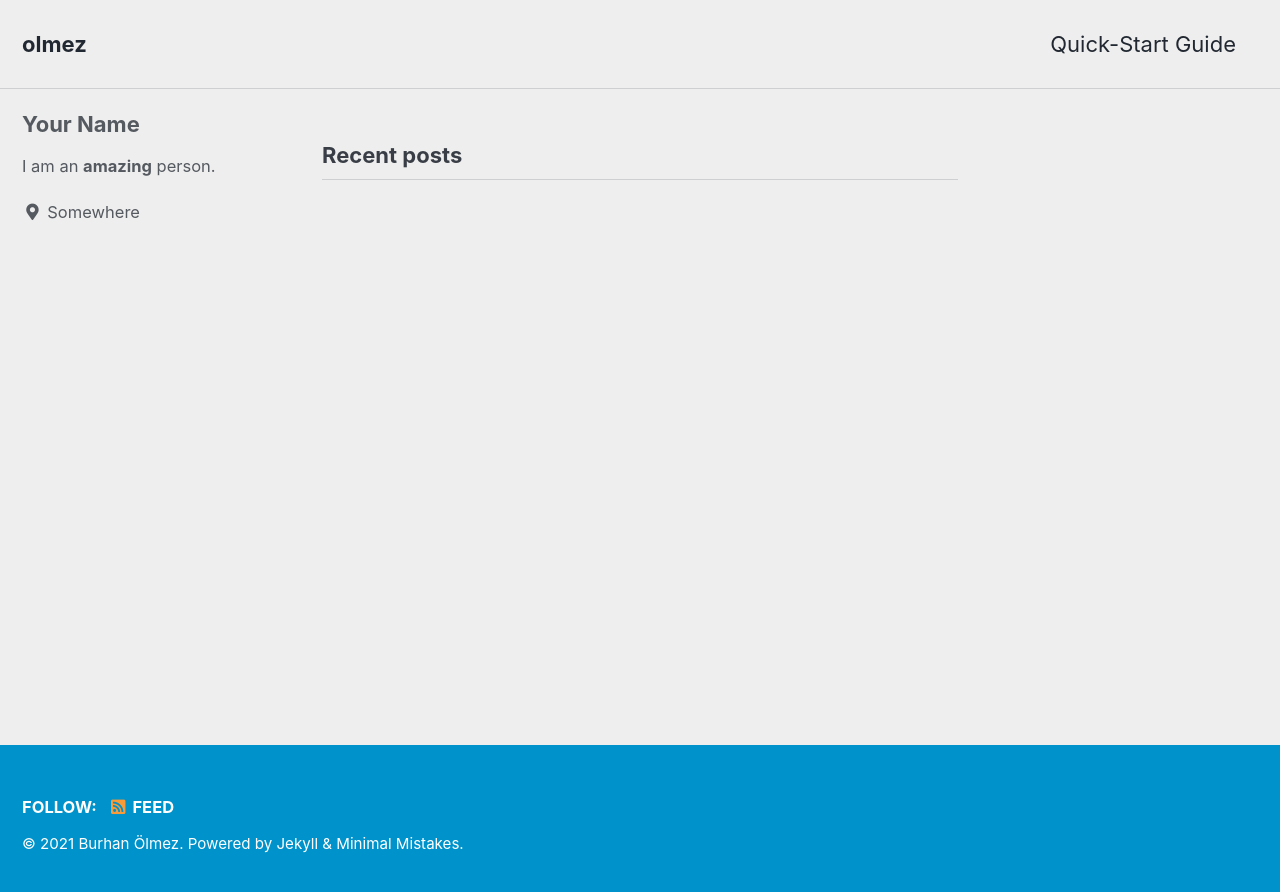
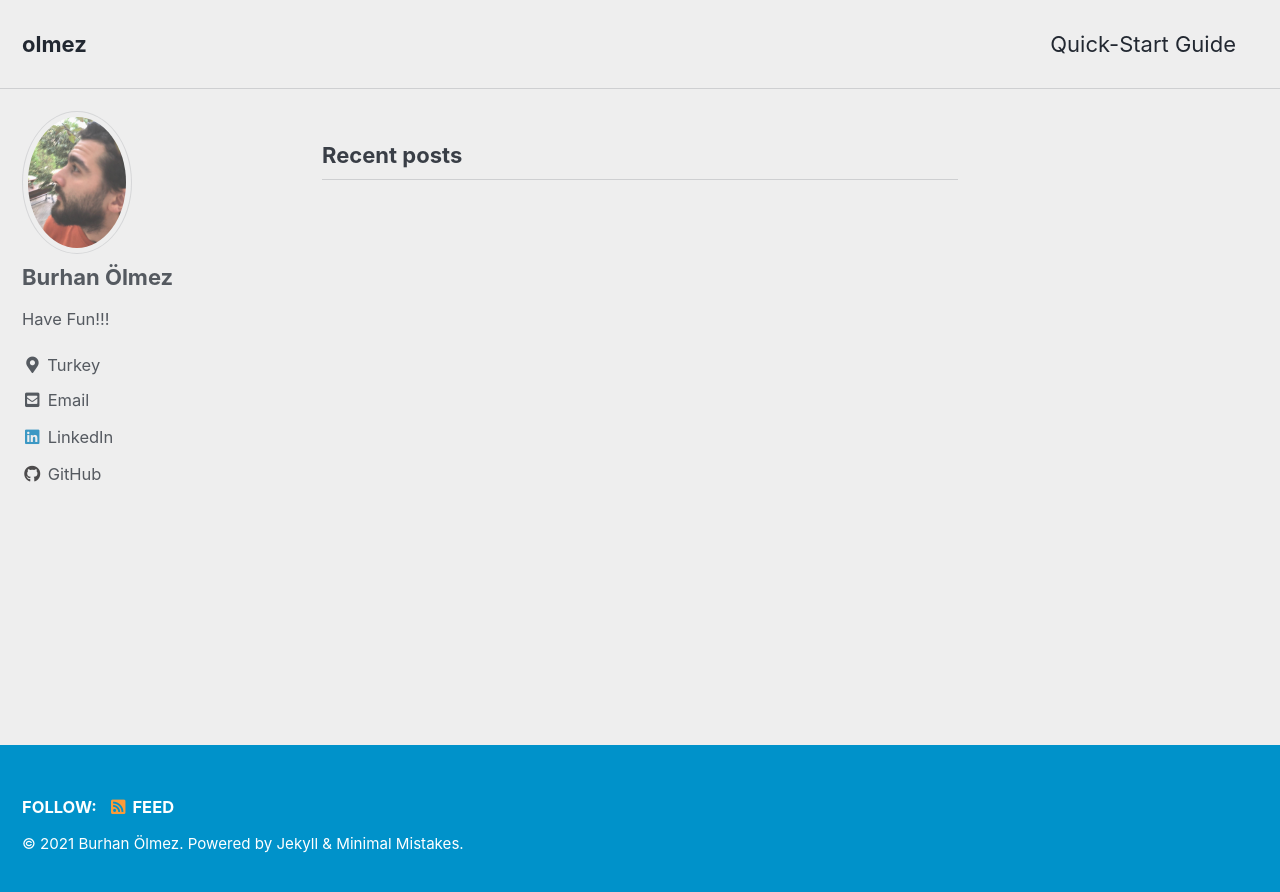
Before and after one commit to olmez/olmez.github.io, a Jekyll site: the page built from index.html, in a window 1280 px wide. Shown: the top 892 px of the page. Built offline with Jekyll 4.4.1, drawn with Linux system fonts in a browser that asks for light colours; cached includes are drawn as plain includes; the list of posts is cut into pages by our own code.

Commit message:
_config configurations, asset folder add

```diff
--- a/_config.yml
+++ b/_config.yml
@@ -76,14 +76,15 @@ facebook:
   username               :
   app_id                 :
   publisher              :
-og_image                 : # Open Graph/Twitter default site image
+og_image                 : "/assets/images/bugi.JPG"
 # For specifying social profiles
 # - https://developers.google.com/structured-data/customize/social-profiles
 social:
   type                   : # Person or Organization (defaults to Person)
   name                   : # If the user or organization name differs from the site's name
   links: # An array of links to social media profiles
-
+    - "https://instagram.com/bolmezz"
+    - "https://www.linkedin.com/in/burhanolmez/"
 # Analytics
 analytics:
   provider               : false # false (default), "google", "google-universal", "google-gtag", "custom"
@@ -94,30 +95,36 @@ analytics:
 
 # Site Author
 author:
-  name             : "Your Name"
-  avatar           : # path of avatar image, e.g. "/assets/images/bio-photo.jpg"
-  bio              : "I am an **amazing** person."
-  location         : "Somewhere"
-  email            :
-  links:
-    - label: "Email"
-      icon: "fas fa-fw fa-envelope-square"
-      # url: "mailto:your.name@email.com"
-    - label: "Website"
-      icon: "fas fa-fw fa-link"
-      # url: "https://your-website.com"
-    - label: "Twitter"
-      icon: "fab fa-fw fa-twitter-square"
-      # url: "https://twitter.com/"
-    - label: "Facebook"
-      icon: "fab fa-fw fa-facebook-square"
-      # url: "https://facebook.com/"
-    - label: "GitHub"
-      icon: "fab fa-fw fa-github"
-      # url: "https://github.com/"
-    - label: "Instagram"
-      icon: "fab fa-fw fa-instagram"
-      # url: "https://instagram.com/"
+  name             : "Burhan Ölmez"
+  avatar           : "/assets/images/bugi.JPG"
+  bio              : "Have Fun!!!"
+  location         : "Turkey"
+  email            : burhan.olmezz@gmail.com
+  uri              :
+  bitbucket        :
+  codepen          :
+  dribbble         :
+  flickr           :
+  facebook         :
+  foursquare       :
+  github           : olmez
+  google_plus      :
+  keybase          :
+  instagram        :
+  lastfm           :
+  linkedin         : burhanolmez
+  pinterest        :
+  soundcloud       :
+  stackoverflow    : # "123456/username" (the last part of your profile url, e.g. http://stackoverflow.com/users/123456/username)
+  steam            :
+  tumblr           :
+  twitter          :
+  vine             :
+  weibo            :
+  xing             :
+  youtube          :
+  resume           : "/assets/data/cvBurhanOlmez.pdf"
+  acm              :
 
 # Site Footer
 footer:
```
Also changed, not shown: assets/images/bugi.JPG (added), 1 other file.
